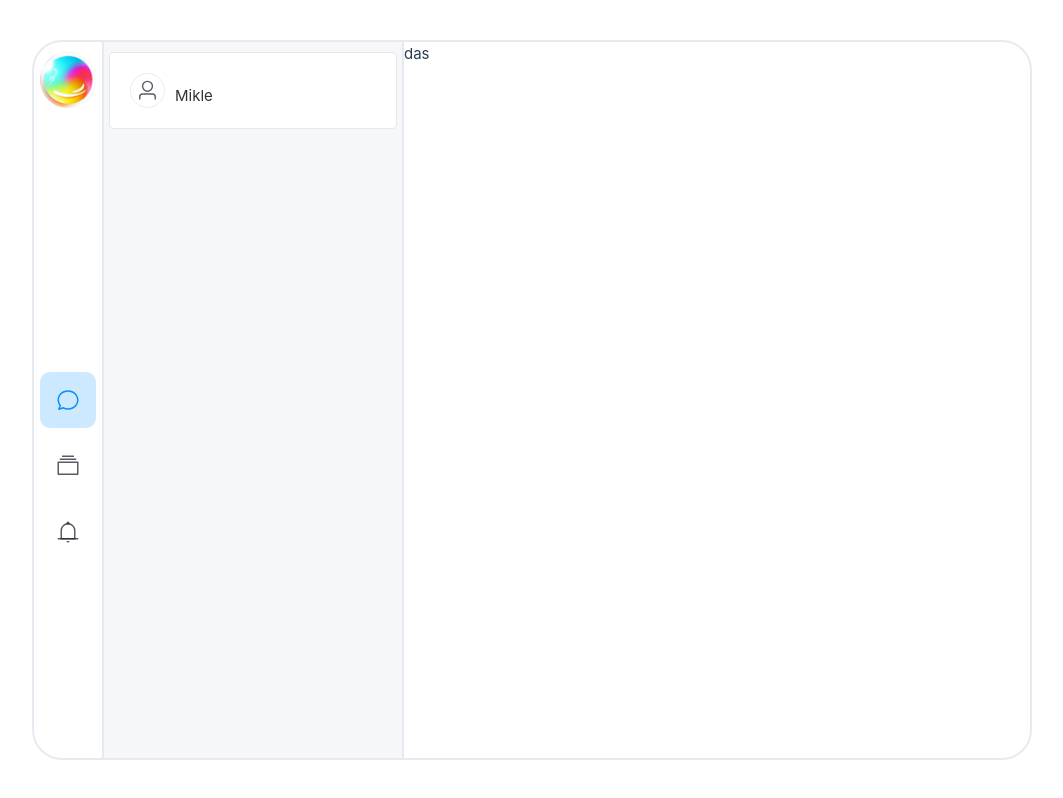
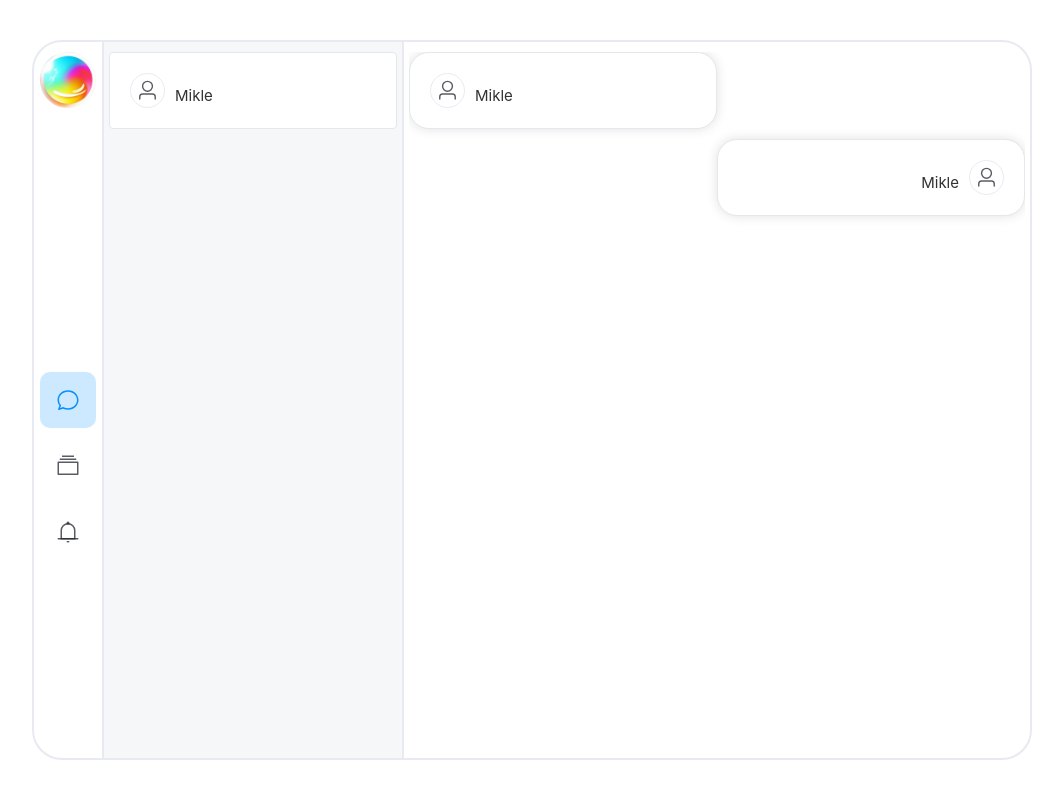
Before and after one commit to VitaliyKozhushko/chat_app, a Vue app in the folder frontend/: page / in a window 1280 px wide. Shown: the top 798 px of the page, without its empty margins (108-1171 px from the left). Built offline with nearby package versions, Linux system fonts and the light colour scheme.

Commit message:
add card to dialogs

```diff
--- a/frontend/src/assets/scss/auth.scss
+++ b/frontend/src/assets/scss/auth.scss
@@ -8,8 +8,13 @@
   margin: 0 auto;
 
   .logo-block {
+    display: flex;
+    flex-direction: column;
+    justify-content: center;
+    align-items: center;
     margin-top: 30px;
     margin-bottom: 100px;
+    gap: 10px;
     .logo {
       width: 182px;
       height: 350px;
--- a/frontend/src/assets/scss/listItems.scss
+++ b/frontend/src/assets/scss/listItems.scss
@@ -1,6 +1,7 @@
 .chats-list,
 .rooms-list,
-.notify-list {
+.notify-list,
+.dialogs {
   display: flex;
   flex-direction: column;
   height: calc(90vh - 10px);
@@ -62,3 +63,25 @@
     }
   }
 }
+
+.dialogs {
+  .dialog-card {
+    width: 50%;
+    border-radius: 20px;
+    p {
+      word-break: break-all;
+    }
+    &.right {
+      float: right;
+      .el-card__body {
+        justify-content: flex-end;
+        .user-icon{
+          order: 2
+        }
+        p {
+          order: 1
+        }
+      }
+    }
+  }
+}
--- a/frontend/src/assets/scss/personalAccounts.scss
+++ b/frontend/src/assets/scss/personalAccounts.scss
@@ -15,4 +15,16 @@
   .list_items_menu {
     background: rgb(246, 247, 249);
   }
+
+  .logo-block {
+    display: flex;
+    flex-direction: column;
+    justify-content: center;
+    align-items: center;
+    gap: 10px;
+    .logo {
+      width: 260px;
+      height: 500px;
+    }
+  }
 }
--- /dev/null
+++ b/frontend/src/components/Dialogs.vue
@@ -0,0 +1,31 @@
+<template>
+  <div class="dialogs">
+    <el-scrollbar>
+      <el-card class="dialog-card left">
+        <div class="user-icon">
+          <el-icon>
+            <User />
+          </el-icon>
+        </div>
+        <p>
+          Mikle
+        </p>
+      </el-card>
+      <el-card class="dialog-card right">
+        <div class="user-icon">
+          <el-icon>
+            <User />
+          </el-icon>
+        </div>
+        <p>
+          Mikle
+        </p>
+      </el-card>
+    </el-scrollbar>
+  </div>
+</template>
+
+<script setup>
+
+import {Plus} from "@element-plus/icons-vue";
+</script>
--- a/frontend/src/components/ListItems/ListItems.vue
+++ b/frontend/src/components/ListItems/ListItems.vue
@@ -10,8 +10,8 @@
 import ChatsList from "@/components/ListItems/ChatsList.vue"
 import RoomsList from "@/components/ListItems/RoomsList.vue"
 import Notifications from "@/components/ListItems/NotifyList.vue"
-import {useStore} from "vuex";
-import {computed, ref, watch} from "vue"
+import {useStore} from "vuex"
+import {computed, watch, shallowRef} from "vue"
 
 const store = useStore()
 
@@ -23,7 +23,7 @@ const componentsMap = {
   notify: Notifications,
 }
 
-const currentComponent = ref(componentsMap[actualItemMenu.value])
+const currentComponent = shallowRef(componentsMap[actualItemMenu.value])
 
 watch(actualItemMenu, (newVal) => {
   currentComponent.value = componentsMap[newVal] || null
--- a/frontend/src/views/PersonalAccount.vue
+++ b/frontend/src/views/PersonalAccount.vue
@@ -2,8 +2,10 @@
   <div class="personal-account-page">
     <Menu/>
     <ListItems/>
-    <div class="dialogs">
-      das
+    <Dialogs v-if="displayDialog"/>
+    <div v-else class="logo-block">
+      <img class="logo" :src="logo" alt="logo">
+      <p>Chat app - общайся легко &#128521;</p>
     </div>
   </div>
 </template>
@@ -12,4 +14,16 @@
 import '@/assets/scss/personalAccounts.scss'
 import Menu from "@/components/Menu.vue"
 import ListItems from '@/components/ListItems/ListItems.vue'
+import Dialogs from "@/components/Dialogs.vue"
+import logo from "@/assets/logo/logo.png"
+import {computed} from 'vue'
+import {useStore} from 'vuex'
+
+const store = useStore()
+
+const actualItemMenu = computed(() => store.state.actualItemMenu)
+
+const displayDialog = computed(() => {
+  return ['chats', 'rooms'].includes(actualItemMenu.value)
+})
 </script>
```
